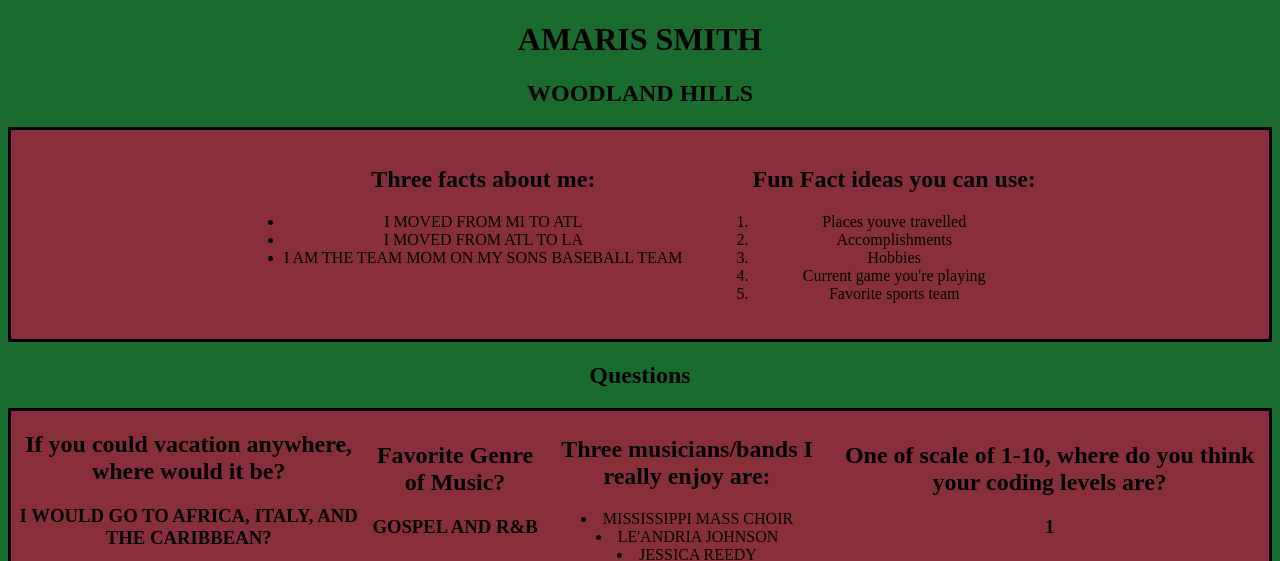
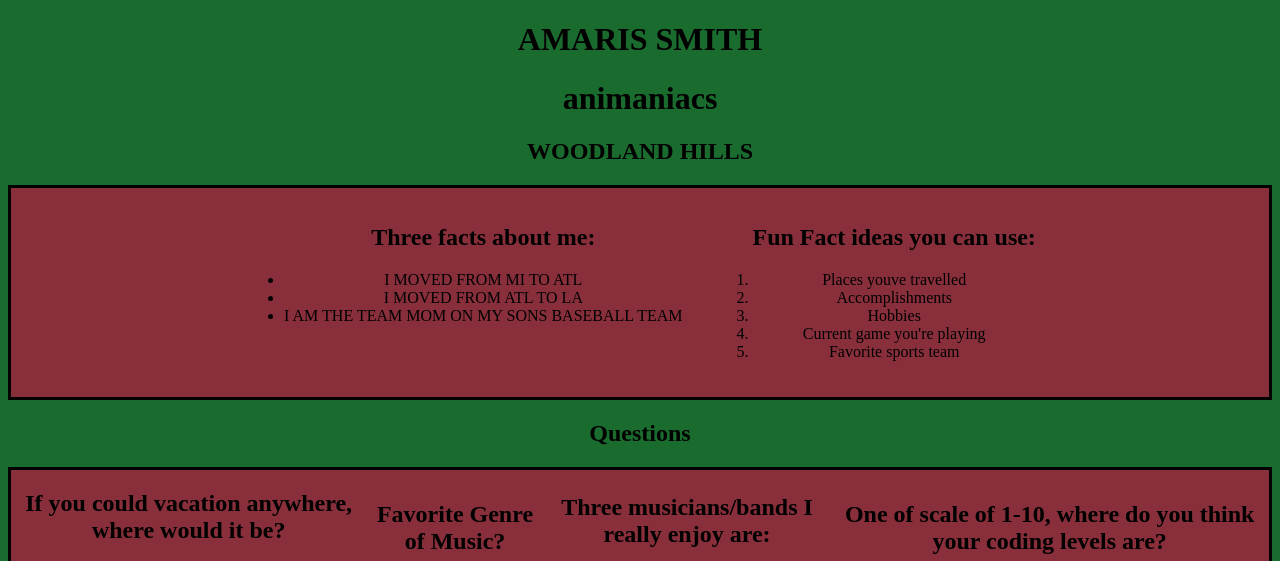
Before and after one commit to smithamaris/test, a plain HTML site: page index.html in a window 1280 px wide. Shown: the top 561 px of the page. Drawn offline with Linux system fonts and the light colour scheme; a script that the page names is missing.

Commit message:
added my favorite childhood cartoon

```diff
--- a/index.html
+++ b/index.html
@@ -12,6 +12,7 @@
   <body>
     <header>
       <h1>AMARIS SMITH</h1>
+      <h1>animaniacs</h1>
       <h2><She>
     </header>
     <h2>WOODLAND HILLS</h2>
```
